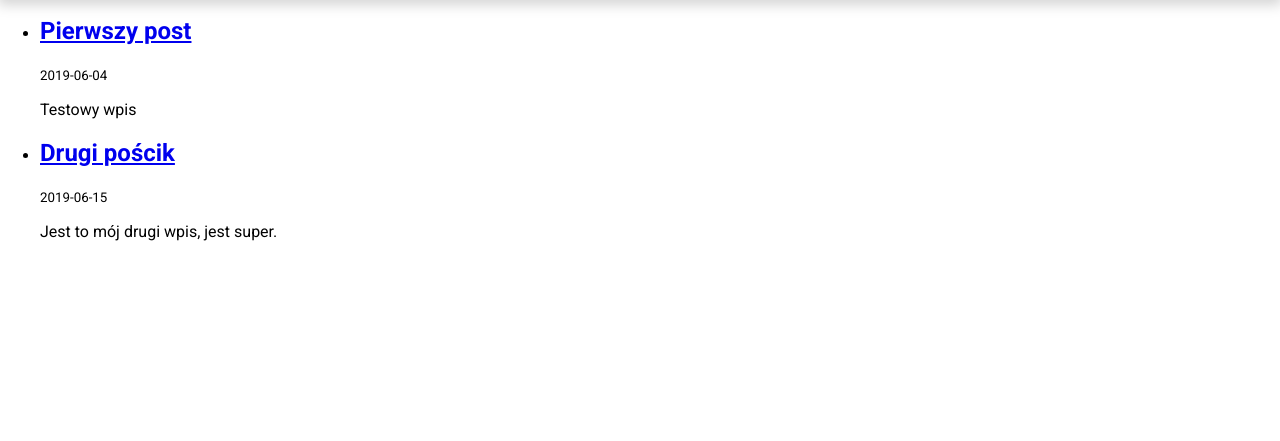
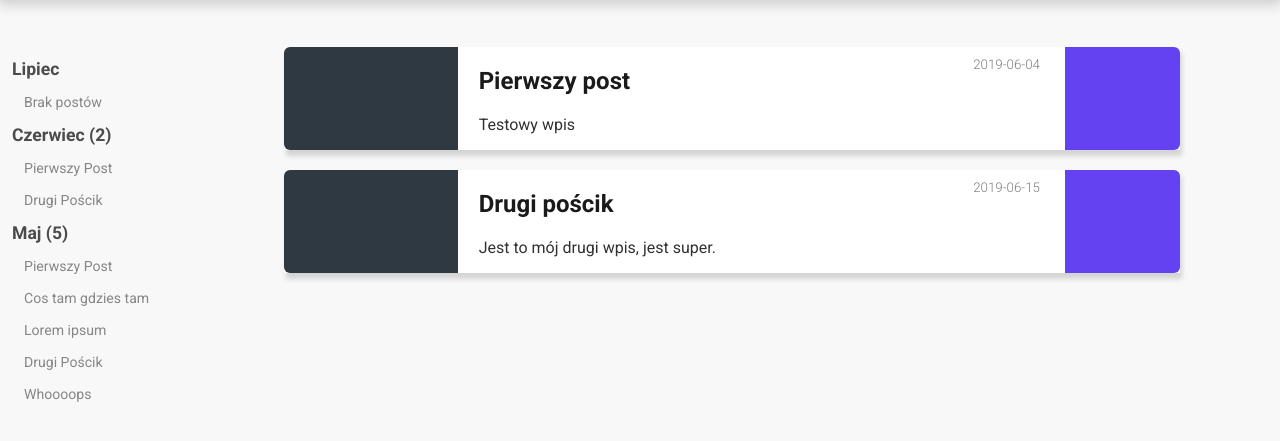
Before and after one commit to SafeAndS0und/Real-Valladolid, a Gatsby site: page / in a window 1280 px wide. Shown: the part 73-514 px from the top of the page. Built offline with nearby package versions, Linux system fonts and the light colour scheme; Gatsby itself is replaced by a stand-in of ours.

Commit message:
Created Aside and Post components and styled it as designed beforehand.

```diff
--- /dev/null
+++ b/src/components/Archives/Archives.js
@@ -0,0 +1,31 @@
+import React from 'react'
+import ArchivesStyles from './Archives.module.scss'
+
+export default () =>{
+
+   return (
+      <aside>
+
+         <div className={ArchivesStyles.month}>
+            <h3>Lipiec</h3>
+            <p>Brak postów</p>
+         </div>
+
+         <div className={ArchivesStyles.month}>
+            <h3>Czerwiec (2)</h3>
+            <p>Pierwszy Post</p>
+            <p>Drugi Pościk</p>
+         </div>
+
+         <div className={ArchivesStyles.month}>
+            <h3>Maj (5)</h3>
+            <p>Pierwszy Post</p>
+            <p>Cos tam gdzies tam</p>
+            <p>Lorem ipsum</p>
+            <p>Drugi Pościk</p>
+            <p>Whoooops </p>
+         </div>
+
+      </aside>
+   )
+}
--- /dev/null
+++ b/src/components/Archives/Archives.module.scss
@@ -0,0 +1,35 @@
+aside {
+
+  padding: 0 12px;
+
+  .month {
+
+    h3 {
+      margin-top: 12px;
+      margin-bottom: 12px;
+      font-size: 1.1em;
+      font-weight: 900;
+      color: #4B4B4B;
+    }
+
+    p {
+      margin-top: 0;
+      margin-bottom: 10px;
+      font-size: .88em;
+      font-weight: normal;
+      color: #888585;
+      padding: 3px 0 3px 12px;
+      transition: .2s;
+      width: 60%;
+      border-bottom-right-radius: 16px;
+      border-top-right-radius: 16px;
+
+      &:hover {
+        background-color: #F1DEFE;
+        cursor: pointer;
+        transform: translateX(-12px);
+        color: #B357F1;
+      }
+    }
+  }
+}
--- a/src/components/Navbar/Navbar.js
+++ b/src/components/Navbar/Navbar.js
@@ -9,7 +9,7 @@ export default () => (
             <img
                src="https://upload.wikimedia.org/wikipedia/en/thumb/6/6e/Real_Valladolid_Logo.svg/220px-Real_Valladolid_Logo.svg.png"
                alt="Real Valladolid Logo"/>
-            <h1 className="title">Real Valladolid - Polska</h1>
+            <h1>Real Valladolid - Polska</h1>
          </div>
       </Link>
    </nav>
--- /dev/null
+++ b/src/components/Post/Post.js
@@ -0,0 +1,31 @@
+import React from 'react'
+import {Link} from "gatsby"
+import PostStyle from './Post.module.scss'
+
+export default ({post}) =>{
+
+   return (
+      <article className={PostStyle.post}>
+
+         <section className={PostStyle.image}>
+
+         </section>
+
+         <section className={PostStyle.info}>
+            <Link to={post.fields.slug}>
+               <h2>{post.frontmatter.title}</h2>
+            </Link>
+
+            <small>{post.frontmatter.date}</small>
+
+            {/* html content will go here */}
+            <div dangerouslySetInnerHTML={{__html: post.html}}>
+            </div>
+         </section>
+
+         <section className={PostStyle.read}>
+
+         </section>
+      </article>
+   )
+}
--- /dev/null
+++ b/src/components/Post/Post.module.scss
@@ -0,0 +1,48 @@
+.post {
+  width: 90%;
+  background-color: white;
+  margin-bottom: 20px;
+  box-shadow: 2px 6px 5px 0 rgba(0,0,0,0.15);
+
+  display: grid;
+  grid-template-columns: 1.5fr 5fr 1fr;
+  grid-gap: 15px;
+
+
+  .image{
+    background-color: #2f3941;
+    border-top-left-radius: 6px;
+    border-bottom-left-radius: 6px;
+  }
+
+  .info{
+    padding: 0 6px;
+    position: relative;
+
+    a{
+      text-decoration: none;
+      color: #1a1a1a;
+    }
+
+    small {
+      position: absolute;
+      top: 10px;
+      right: 10px;
+      color: #7e7e7e;
+      font-weight: lighter;
+    }
+
+    div {
+
+      p {
+        color: #313131;
+      }
+    }
+  }
+
+  .read {
+    background-color: #6442F2;
+    border-top-right-radius: 6px;
+    border-bottom-right-radius: 6px;
+  }
+}
--- /dev/null
+++ b/src/components/Post/PostList.js
@@ -0,0 +1,36 @@
+import React from 'react'
+import {graphql, useStaticQuery} from 'gatsby'
+import Post from './Post'
+
+export default () =>{
+
+   const {allMarkdownRemark: {edges: posts}} = useStaticQuery(graphql`
+      query MyQuery {
+        allMarkdownRemark {
+          edges {
+            node {
+              html
+              frontmatter {
+                title
+                date
+              }
+               fields {
+                  slug
+               }
+            }
+          }
+        }
+      }
+  `)
+
+   return (
+      <div>
+         {posts.map(({node: post}) =>{
+            return (
+               <Post post={post} key={post.frontmatter.date}/>
+            )
+         })}
+      </div>
+   )
+
+}
--- a/src/components/PostList/PostList.js
+++ /dev/null
@@ -1,50 +0,0 @@
-import React from 'react'
-import {Link, graphql, useStaticQuery} from 'gatsby'
-
-
-export default () =>{
-
-   const {allMarkdownRemark: {edges: posts}} = useStaticQuery(graphql`
-      query MyQuery {
-        allMarkdownRemark {
-          edges {
-            node {
-              html
-              frontmatter {
-                title
-                date
-              }
-               fields {
-                  slug
-               }
-            }
-          }
-        }
-      }
-  `)
-
-   return (
-      <div>
-         <ul>
-            {posts.map(({node: post}) =>{
-               return (
-                  <li key={post.frontmatter.date}>
-
-                     <Link to={post.fields.slug}>
-                        <h2>{post.frontmatter.title}</h2>
-                     </Link>
-
-                     <small>{post.frontmatter.date}</small>
-
-                     {/* html content will go here */}
-                     <div dangerouslySetInnerHTML={{__html: post.html}}>
-                     </div>
-
-                  </li>
-               )
-            })}
-         </ul>
-      </div>
-   )
-
-}
--- a/src/layouts/Main/Main.js
+++ b/src/layouts/Main/Main.js
@@ -1,16 +1,23 @@
 import React from 'react'
 import Navbar from '../../components/Navbar/Navbar'
+import Archives from '../../components/Archives/Archives'
+import MainStyles from './Main.module.scss'
 
 
-export default ({children}) => {
+export default ({children}) =>{
 
    return (
-      <div className="layout">
+      <div className={MainStyles.layout}>
          <Navbar/>
 
-         <div>
-            {children}
-         </div>
+         <main>
+
+            <Archives/>
+            <div>
+               {children}
+            </div>
+
+         </main>
       </div>
    )
 }
--- /dev/null
+++ b/src/layouts/Main/Main.module.scss
@@ -0,0 +1,11 @@
+.layout {
+
+  nav {
+    margin-bottom: 50px;
+  }
+  main {
+    display: grid;
+    grid-auto-flow: column;
+    grid-template-columns: 1fr 3.5fr;
+  }
+}
--- a/src/pages/index.css
+++ b/src/pages/index.css
@@ -4,4 +4,5 @@ body, html {
     margin: 0;
     padding: 0;
     font-family: 'Roboto', sans-serif;
+    background-color: #F8F8F8;
 }
--- a/src/pages/index.js
+++ b/src/pages/index.js
@@ -1,7 +1,7 @@
 import React from "react"
 import './index.css'
 import MainLayout from '../layouts/Main/Main'
-import PostList from '../components/PostList/PostList'
+import PostList from '../components/Post/PostList'
 
 export default () => {
 
```
